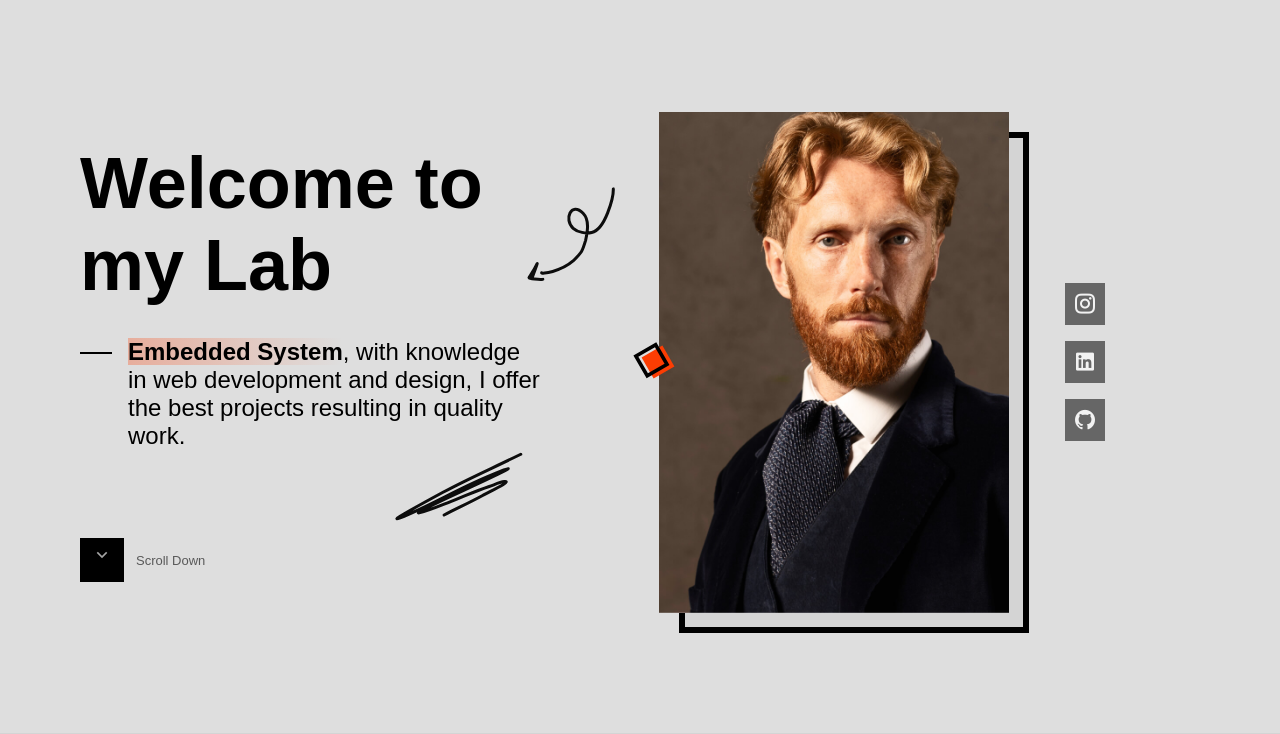
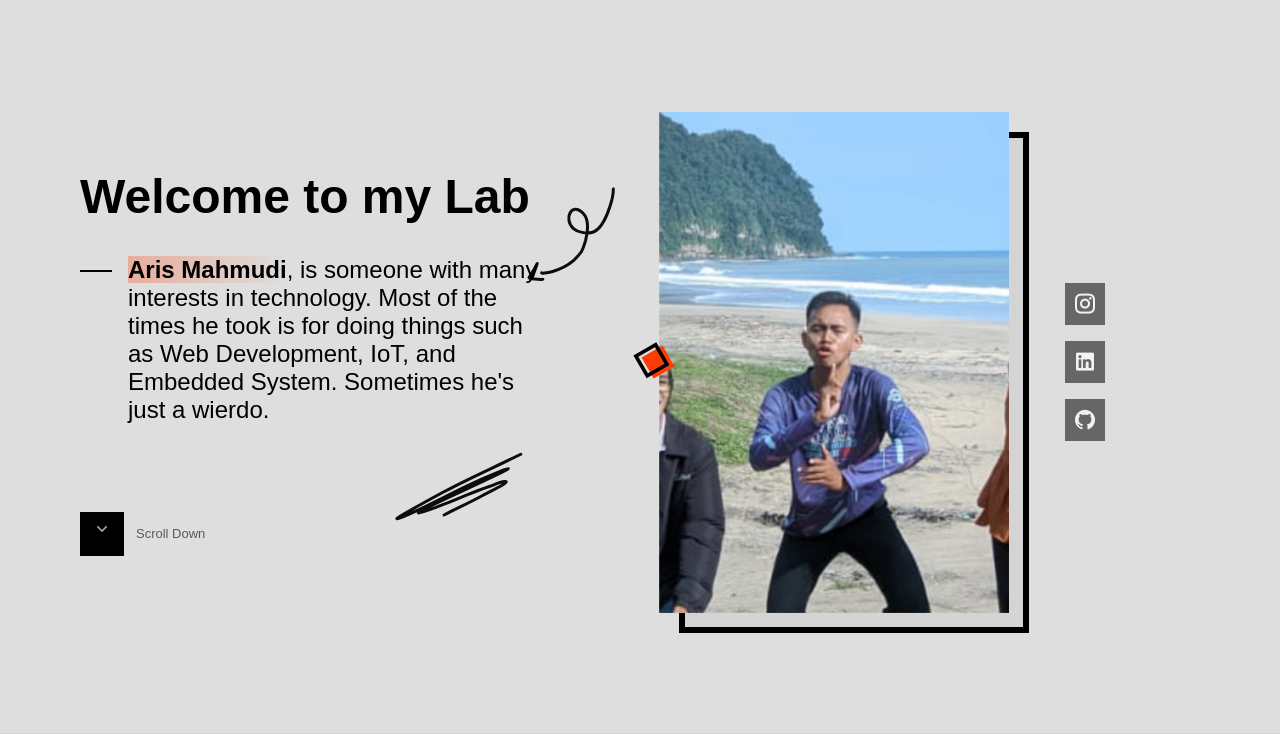
Before and after one commit to Annelies11/web_des23, a PHP site: page / in a window 1280 px wide. Shown: the part 88-822 px from the top of the page. Run offline with PHP 8.4, Linux system fonts and the light colour scheme; some libraries are stand-ins or nearby versions; some web fonts are replaced.

Commit message:
sixteenth commit

```diff
--- a/assets/css/styles.css
+++ b/assets/css/styles.css
@@ -392,7 +392,7 @@ body.dark-theme{
 }
 
 .home__name{
-  font-size: var(--biggest-font-size);
+  font-size: var(--h1-font-size);
   text-align: center;
 }
 
--- a/index.html
+++ b/index.html
@@ -73,7 +73,7 @@
                </h1>
                <div class="home__perfil">
                   <div class="home__image">
-                     <img src="assets/img/home-perfil.jpg" alt="image" class="home__img">
+                     <img src="assets/img/aris.jpg" alt="image" class="home__img">
                      <div class="home__shadow"></div>
                      <img src="assets/img/curved-arrow.svg" alt="" class="home__arrow">
                      <img src="assets/img/random-lines.svg" alt="" class="home__line">
@@ -93,9 +93,7 @@
                </div>
                <div class="home__info">
                   <p class="home__description">
-                     <b>Embedded System</b>, with knowledge in web
-                     development and design, I offer the best
-                     projects resulting in quality work.
+                     <b>Aris Mahmudi</b>, is someone with many interests in technology. Most of the times he took is for doing things such as Web Development, IoT, and Embedded System. Sometimes he's just a wierdo.
                   </p>
                   <a href="#about" class="home__scroll">
                      <div class="home__scroll-box">
```
Also changed, not shown: assets/img/aris.jpg (added), assets/img/favicon.png (deleted).
